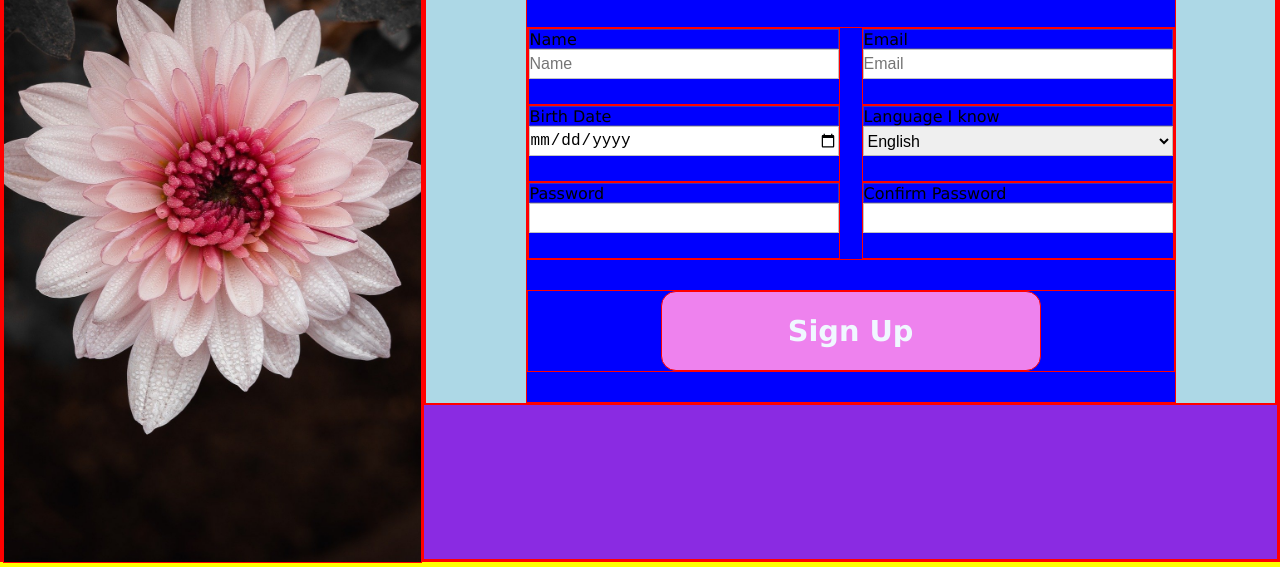
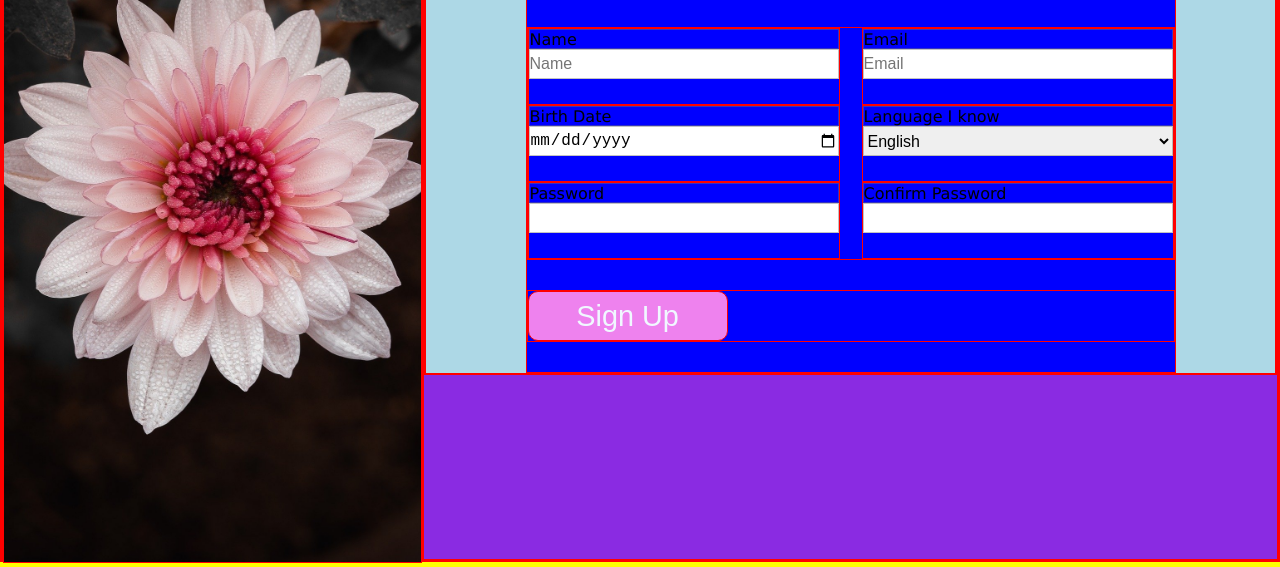
Before and after one commit to kathejim/sign-up-form, a plain HTML site: page index.html in a window 1280 px wide. Shown: the part 240-807 px from the top of the page. Drawn offline with Linux system fonts and the light colour scheme.

Commit message:
Change button position to the left, modify size and shape.

```diff
--- a/style.css
+++ b/style.css
@@ -142,12 +142,9 @@ select {
 #form-columns {
     display: flex;
     flex-wrap: wrap;
-    /*! width: 640px; */
-    /*! gap: px; */
     margin: 30px 0px;
     justify-content: space-between;
 }
-
 
 #button {
     display: flex;
@@ -156,12 +153,12 @@ select {
 }
 
 button {
-    font-family: inherit;
     font-size: var(--font-h1);
-    font-weight: 700;
-    width: 380px;
-    height: 80px;
-    border-radius: 15px;
+    font-weight: 500;
+    width: 200px;
+    height: 50px;
+    margin-right: auto;
+    border-radius: 10px;
     background-color: violet;
     color: aliceblue;
 }
```
